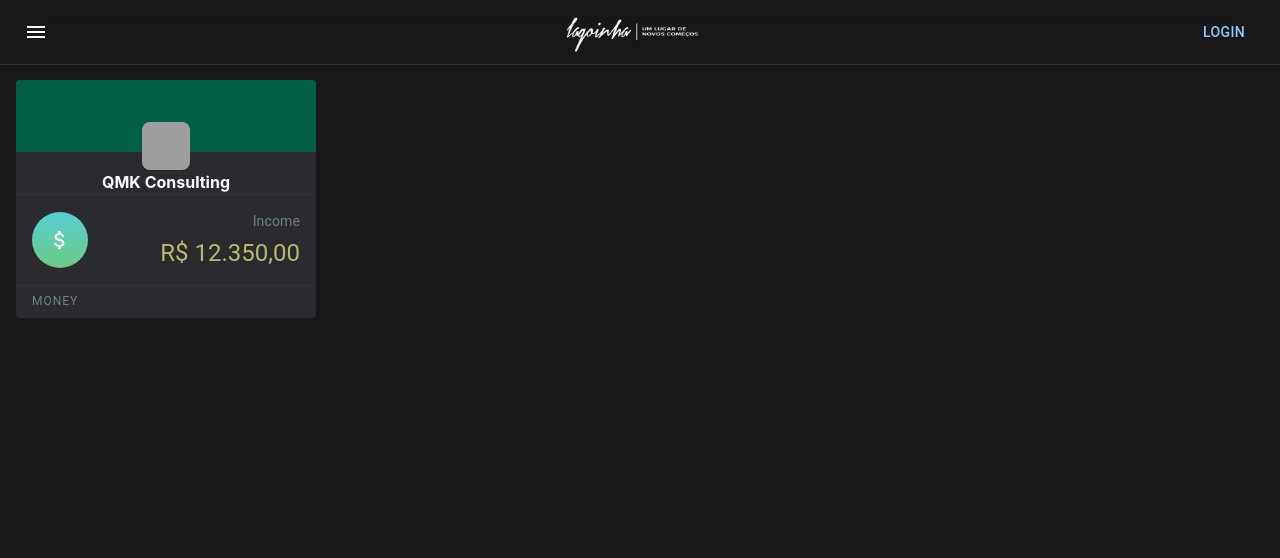
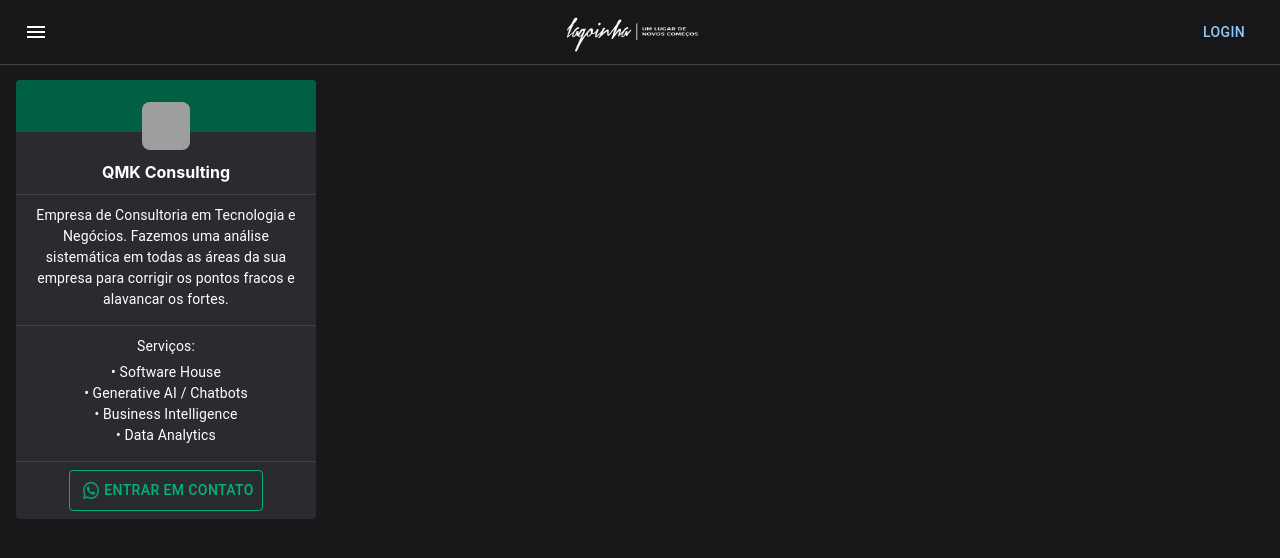
Before and after one commit to leonardo-mayrink-dev/lagoinha-jobs, a React (Vite) app: page /painelnegocios in a window 1280 px wide. Shown: the top 558 px of the page. Built offline with nearby package versions, Linux system fonts and the light colour scheme; grey boxes are pictures that could not be loaded.

Commit message:
first business card working

```diff
--- a/src/Theme.ts
+++ b/src/Theme.ts
@@ -20,7 +20,7 @@
       secondary: "#888",
       disabled: "#6E8387",
     },
-    divider: "#fff"
+    divider: "#cecbcb"
   },
 });
 
@@ -32,7 +32,7 @@
       main: "#90caf9",
     },
     secondary: {
-      main: "#ff9a",
+      main: "#eae3e3",
     },
     background: {
       default: "#18181a",
@@ -43,7 +43,7 @@
       secondary: "#ddd",
       disabled: "#6E8387",
     },
-    divider: "#333"
+    divider: "#434343"
   },
 });
 
--- a/src/components/CustomCard/BusinessCard.tsx
+++ b/src/components/CustomCard/BusinessCard.tsx
@@ -1,7 +1,8 @@
 import { ReactElement } from "react";
-import { Box, Divider, Paper, Typography } from "@mui/material";
+import { Box, Button, Divider, Paper, Typography } from "@mui/material";
 import { CustomIcon } from "../CustomIcon/CustomIcon";
 import { Height } from "@mui/icons-material";
+import zapIcon from '../../assets/ZapVector.png';
 
 type TCustomBusinessCardProps = {
     icon: ReactElement<typeof CustomIcon>;
@@ -54,30 +55,29 @@
         //   </Box>
         // </Paper>
         /////////////////////////////////////
-        <Paper elevation={0} sx={{ borderRadius: 1}}>
+        <Paper elevation={0} sx={{ borderRadius: 1 }}>
             <Box p={0}>
                 <div
                     style={{
                         width: '100%',
-                        height: '72px',
-                        // objectFit: 'cover',
+                        height: '52px',
                         borderTopLeftRadius: '4px',
                         borderTopRightRadius: '4px',
                         backgroundColor: '#015F43'
                     }}
-                    // src={'https://images.unsplash.com/photo-1587620962725-abab7fe55159?ixlib=rb-1.2.1&ixid=MnwxMjA3fDB8MHxwaG90by1wYWdlfHx8fGVufDB8fHx8&auto=format&fit=crop&w=500&q=50'}
                 />
                 <div style={{
                     display: 'flex',
                     flexDirection: 'column',
                     alignItems: 'center',
-                    marginTop: 'calc(0px - 1.5rem - 6px)'
+                    marginTop: 'calc(0px - 1.5rem - 6px)',
+
                 }}>
                     <img
-                    style={{width: '3rem', height: '3rem', borderRadius: '8px'}}
+                        style={{ width: '3rem', height: '3rem', borderRadius: '8px' }}
                         src={'https://avatars.githubusercontent.com/u/32936332?v=4'}
                     />
-                <strong>QMK Consulting</strong>
+                    <strong style={{ padding: 10 }}>QMK Consulting</strong>
 
                 </div>
                 <Divider />
@@ -86,33 +86,55 @@
                         display: "flex",
                         justifyContent: "space-between",
                         alignItems: "center",
-                        padding: 16,
+                        padding: 10,
                     }}
                 >
-                    {props.icon}
-                    <div style={{ textAlign: "right" }}>
+
+                    <div style={{ textAlign: "center" }}>
                         <Typography
                             sx={{ fontSize: 14 }}
-                            color={"text.disabled"}
+                            color={"text.primary"}
                             gutterBottom
                         >
-                            {props.title}
+                            Empresa de Consultoria em Tecnologia e Negócios.
+                            Fazemos uma análise sistemática em todas as áreas da sua empresa para corrigir os pontos fracos e alavancar os fortes.
                         </Typography>
-                        <Typography variant="h5" color={"secondary"} component="div">
-                            {props.value}
-                        </Typography>
+
                     </div>
                 </div>
                 <Divider />
+                <div style={{ textAlign: "center", padding: 10, }}>
                     <Typography
-                    variant="overline"
-                    component="div"
-                    color="text.disabled"
-                    style={{ textAlign: "left" }}
-                    px={2}
+                        sx={{ fontSize: 14 }}
+                        color={"text.primary"}
+                        gutterBottom
                     >
-                    {props.category}
+                        <Typography
+                            sx={{ fontSize: 14 }}
+                            color={"text.primary"}
+                            gutterBottom
+                        >
+                            Serviços:
                         </Typography>
+
+                        &#x2022; Software House<br />
+                        &#x2022; Generative AI / Chatbots <br />
+                        &#x2022; Business Intelligence <br/>
+                        &#x2022; Data Analytics
+                    </Typography>
+
+                </div>
+                <Divider />
+                <Box display={'flex'} justifyContent={'center'} alignItems={'center'} flexDirection={'row'} mb={2} p={1}>
+                    <Button
+                        style={{ border: '1px solid #00B37E', color: '#00B37E' }}
+                        type="submit"
+                        color="secondary"
+                        >
+                            <img src={zapIcon} alt="Conexão RH - Lagoinha" style={{ width: "16px", height: "17px", padding: '5px' }} />
+                        Entrar em contato
+                    </Button>
+                </Box>
             </Box>
         </Paper>
     );
```
Also changed, not shown: src/assets/ZapVector.png (added), src/pages/BusinessPanel.tsx (line endings or trailing spaces). Lines whose indentation alone changed are shown as unchanged.
